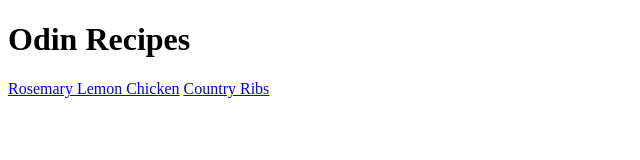
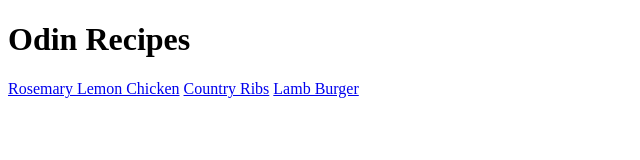
Before and after one commit to mholloway8648/odin-recipes, a plain HTML site: page index.html in a window 1280 px wide. Shown: the whole page, without its empty margins (0-640 px from the left). Drawn offline with Linux system fonts and the light colour scheme.

Commit message:
Add link to lamb-burger.html

```diff
--- a/index.html
+++ b/index.html
@@ -8,6 +8,11 @@
  <body>
     <h1>Odin Recipes</h1>
     <a href="recipes/rosemary-lemon-chicken.html">Rosemary Lemon Chicken</a>
+
     <a href="recipes/country-ribs.html">Country Ribs</a>
- </body>
+
+    <a href="recipes/lamb-burger.html">Lamb Burger</a>
+
+   </body>
+
  </html>
```
